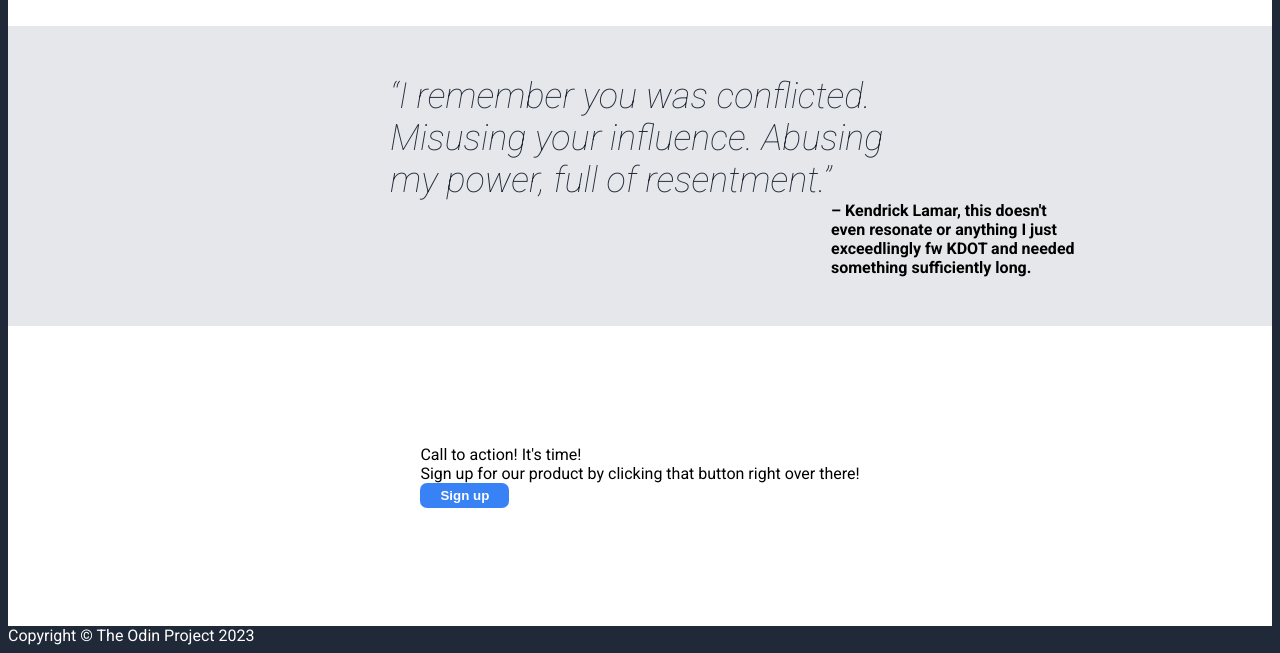
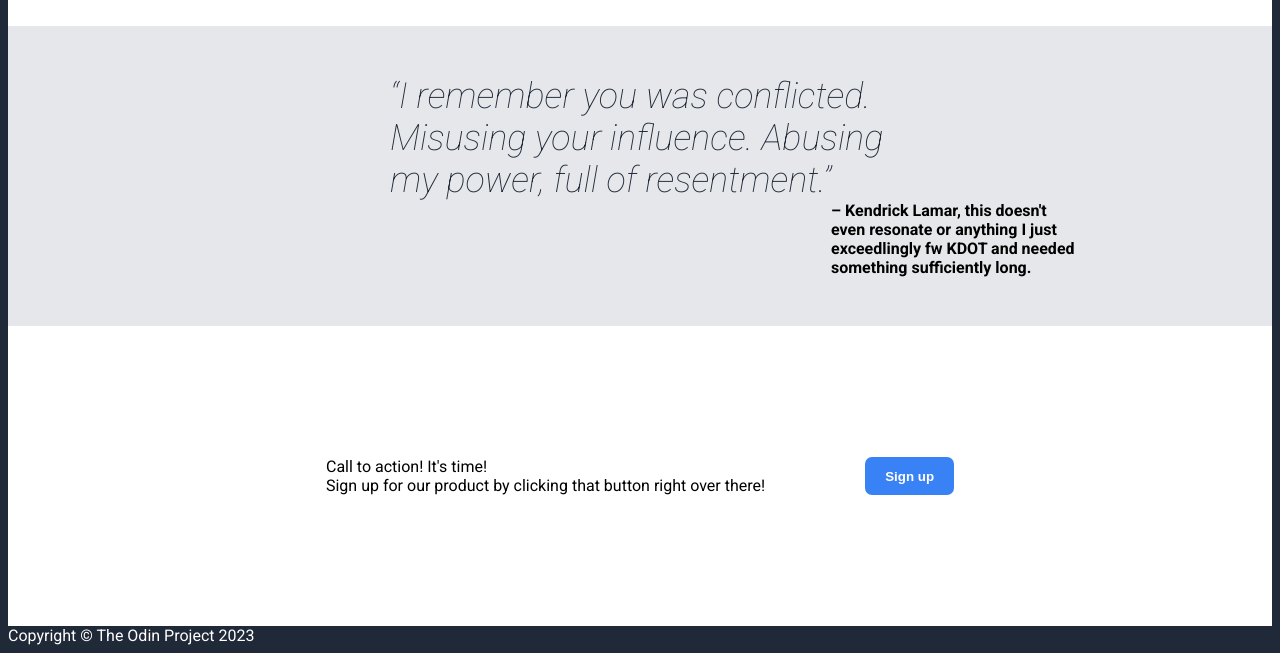
Before and after one commit to dzstraw/Odin-Landing-Page, a plain HTML site: page index.html in a window 1280 px wide. Shown: the part 773-1426 px from the top of the page. Drawn offline with Linux system fonts and the light colour scheme.

Commit message:
Align signup button to right

```diff
--- a/style.css
+++ b/style.css
@@ -155,3 +155,8 @@ button {
     justify-content: center;
     align-items: center;
 }
+
+.bluebox {
+    display: flex;
+    gap: 100px;
+}
```
